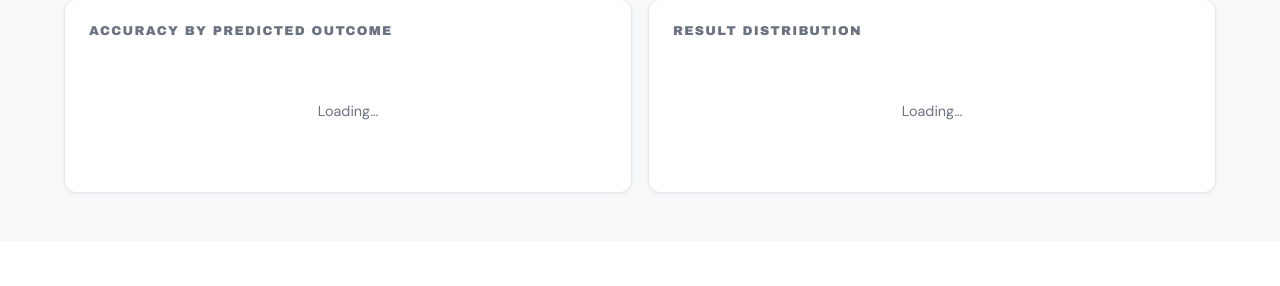
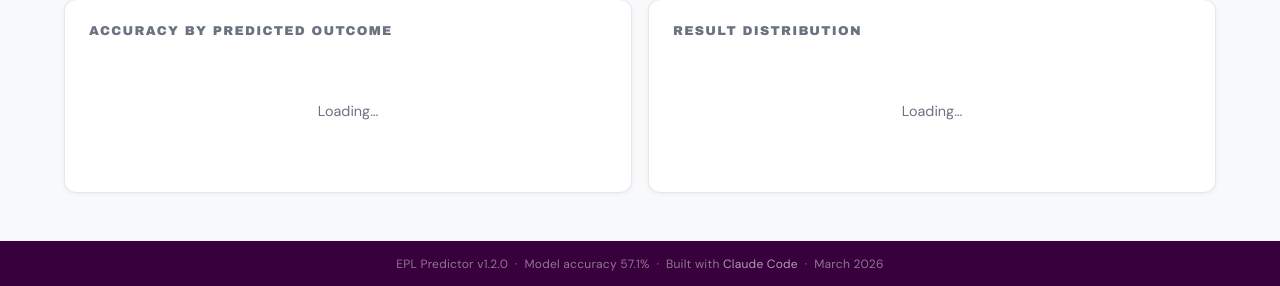
Before and after one commit to andresnalda75/Predictor, a Flask app: page / in a window 1280 px wide. Shown: the part 690-976 px from the top of the page. Before the commit the page ends 885 px from the top, so only its background shows below. Run offline with Flask 3, Linux system fonts and the light colour scheme; data that the repository does not hold is empty; parts of the project's set-up code (start-up, migrations or seed data) failed here and were passed over.

Commit message:
fix hero in-game subtitle and add footer
- Confirm +3.5pp boost label in hero in-game card (57.1% → 60.6%)
- Add minimal footer: version, accuracy, Claude Code credit, date

Co-Authored-By: Claude Sonnet 4.6 <noreply@anthropic.com>

```diff
--- a/templates/index.html
+++ b/templates/index.html
@@ -226,6 +226,10 @@
   .hero-support-label{font-size:.75rem;opacity:.5;line-height:1.3;}
   @media(max-width:500px){.hero-stats{grid-template-columns:1fr 1fr;}
     .hero-stats .hero-stat:last-child{grid-column:span 2;}}
+  footer{background:var(--epl);color:rgba(255,255,255,.45);font-size:.75rem;
+    text-align:center;padding:.9rem 1rem;letter-spacing:.02em;}
+  footer a{color:rgba(255,255,255,.6);text-decoration:none;}
+  footer a:hover{color:var(--epl2);}
 </style>
 </head>
 <body>
@@ -474,6 +478,9 @@
     </div>
   </section>
 </main>
+<footer>
+  EPL Predictor v1.2.0 &nbsp;·&nbsp; Model accuracy 57.1% &nbsp;·&nbsp; Built with <a href="https://claude.ai/claude-code" target="_blank" rel="noopener">Claude Code</a> &nbsp;·&nbsp; March 2026
+</footer>
 <script>
 let teamsData=[];
 
```
